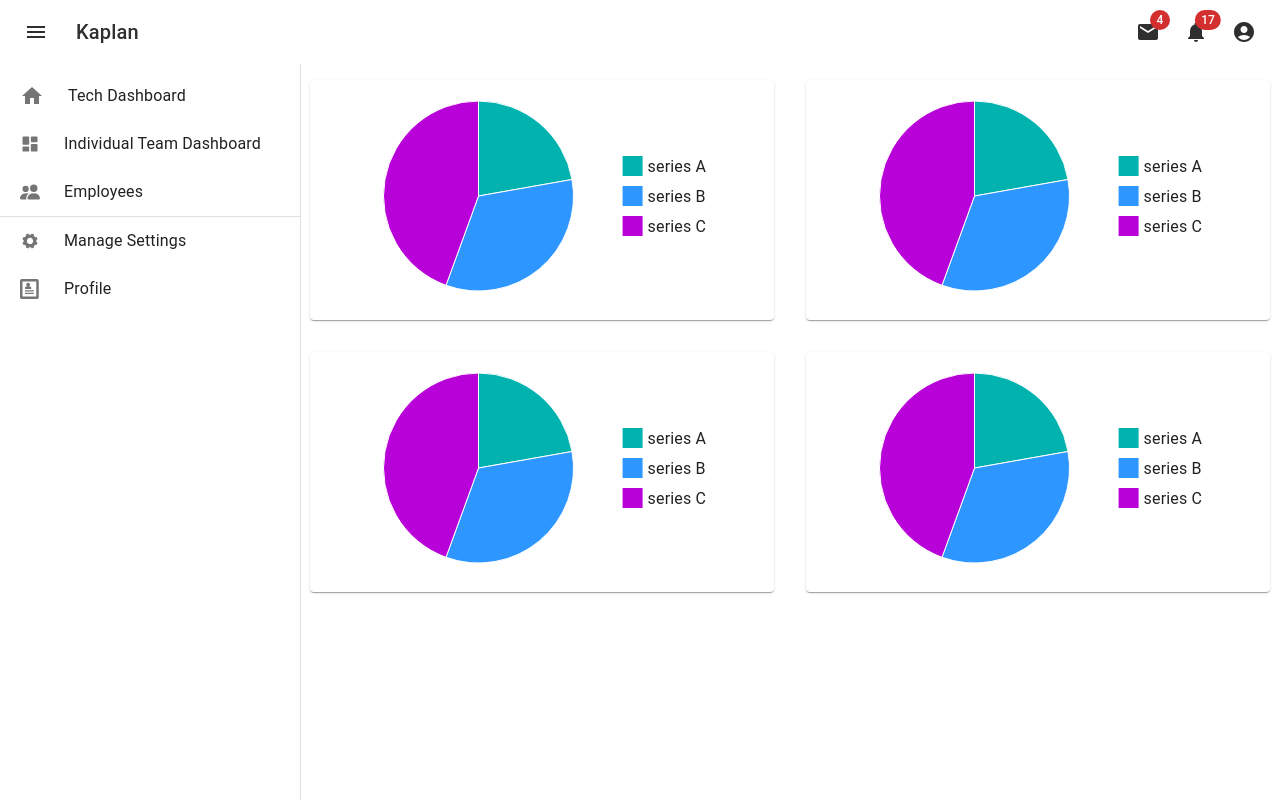
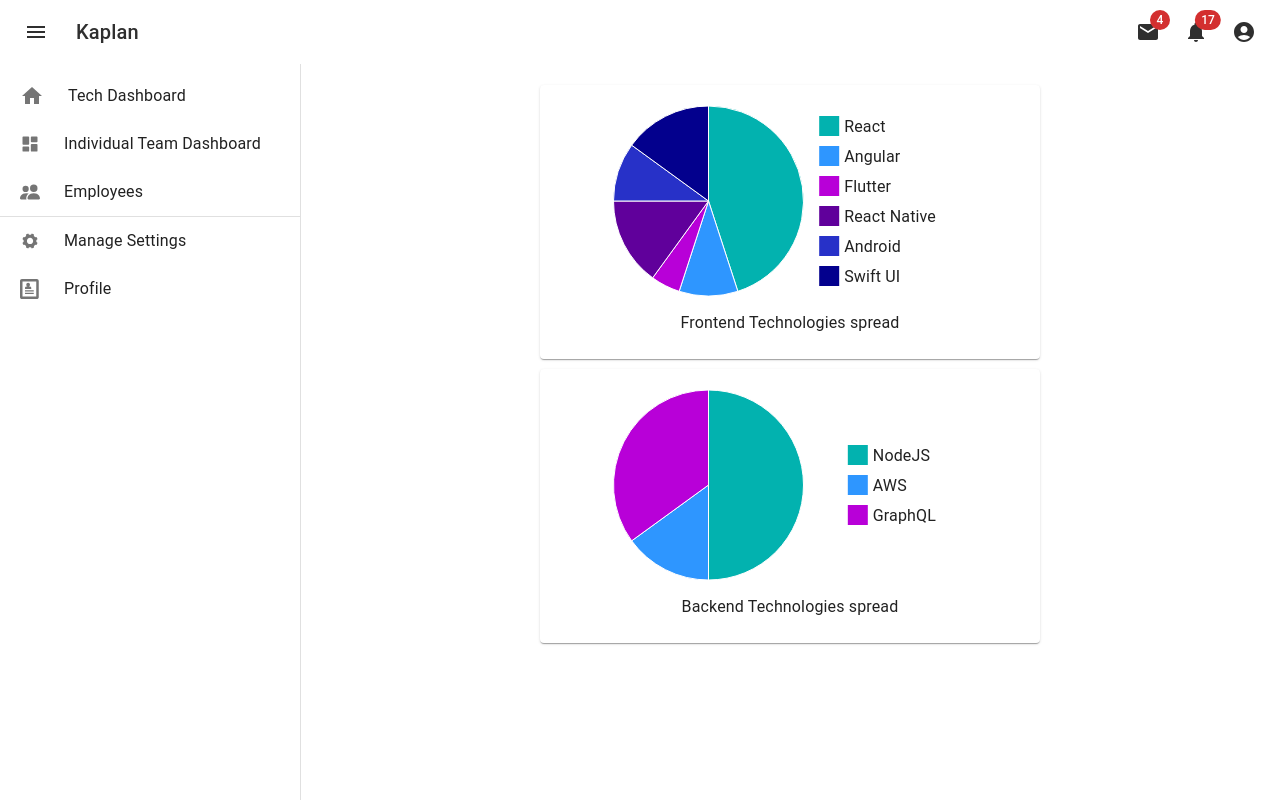
Before and after one commit to AnirupPat/training-app-demo, a React (Create React App) app: page / in a window 1280 px wide. Built offline with nearby package versions, Linux system fonts and the light colour scheme.

Commit message:
Adding PieCharts

```diff
--- a/src/components/pieChart/PieChart.jsx
+++ /dev/null
@@ -1,27 +0,0 @@
-import { PieChart } from "@mui/x-charts/PieChart";
-import CardContent from "@mui/material/CardContent";
-import Card from "@mui/material/Card";
-
-const PieChartComp = () => {
-  return (
-    <Card sx={{ minWidth: 100 }}>
-      <CardContent>
-        <PieChart
-          series={[
-            {
-              data: [
-                { id: 0, value: 10, label: "series A" },
-                { id: 1, value: 15, label: "series B" },
-                { id: 2, value: 20, label: "series C" },
-              ],
-            },
-          ]}
-          width={400}
-          height={200}
-        />
-      </CardContent>
-    </Card>
-  );
-};
-
-export default PieChartComp;
--- /dev/null
+++ b/src/components/pieChartComp/PieChartComp.jsx
@@ -0,0 +1,30 @@
+import { PieChart } from "@mui/x-charts/PieChart";
+import CardContent from "@mui/material/CardContent";
+import Card from "@mui/material/Card";
+import styles from "./PieChartComp.module.scss";
+import { Typography } from "@mui/material";
+
+const PieChartComp = ({ data, title }) => {
+  // console.log("pie chart comp");
+  // console.log(data);
+  return (
+    <div className={styles.pieChartCard}>
+      <Card sx={{ minWidth: 150 }}>
+        <CardContent>
+          <PieChart
+            series={[
+              {
+                data: data.data,
+              },
+            ]}
+            width={400}
+            height={200}
+          />
+          <Typography sx={{ marginTop: "10px" }}>{title}</Typography>
+        </CardContent>
+      </Card>
+    </div>
+  );
+};
+
+export default PieChartComp;
--- /dev/null
+++ b/src/components/pieChartComp/PieChartComp.module.scss
@@ -0,0 +1,5 @@
+.pieChartCard {
+  margin: 5px;
+  min-width: 500px;
+  width: 500px;
+}
--- a/src/components/sideNav/SideNav.jsx
+++ b/src/components/sideNav/SideNav.jsx
@@ -12,7 +12,8 @@ import { appState } from "../../store/app";
 import HomeIcon from "@mui/icons-material/Home";
 import MenuItem from "../menuItem/MenuItem";
 
-const drawerWidth = 300;
+console.log(window.innerWidth);
+const drawerWidth = window.innerWidth > 500 ? 300 : window.innerWidth;
 
 const openedMixin = (theme) => ({
   width: drawerWidth,
--- a/src/pages/home/Home.jsx
+++ b/src/pages/home/Home.jsx
@@ -1,12 +1,15 @@
+import { useState } from "react";
 import Box from "@mui/material/Box";
 import styles from "./Home.module.scss";
-import { styled } from "@mui/material/styles";
 import NavBar from "../../components/navBar/NavBar";
 import SideNav from "../../components/sideNav/SideNav";
 import Grid from "@mui/material/Grid";
-import PieChartComp from "../../components/pieChart/PieChart";
+import PieChartComp from "../../components/pieChartComp/PieChartComp";
+import { techDashboard } from "../../utils/analytics";
 
 const Home = () => {
+  const [dashboardData, setDashboardData] = useState(techDashboard);
+  console.log(dashboardData);
   return (
     <>
       <div className="bgcolor">
@@ -14,28 +17,12 @@ const Home = () => {
         <Box height={70} />
         <Box sx={{ display: "flex", padding: "10px" }}>
           <SideNav />
-          <Grid
-            container
-            spacing={4}
-            direction="row"
-            alignItems="center"
-            justifyContent="center"
-          >
-            <Grid item lg={6} md={6} xs={12}>
-              <PieChartComp />
-            </Grid>
-            <Grid item lg={6} md={6} xs={12}>
-              <PieChartComp />
-            </Grid>
-            <Grid item lg={6} md={6} xs={12}>
-              <PieChartComp />
-            </Grid>
-            <Grid item lg={6} md={6} xs={12}>
-              <PieChartComp />
-            </Grid>
-          </Grid>
+          <div className={styles.home}>
+            {dashboardData.map((val) => (
+              <PieChartComp key={val.title} data={val} title={val.title} />
+            ))}
+          </div>
         </Box>
-        {/* </Box> */}
       </div>
     </>
   );
--- a/src/pages/home/Home.module.scss
+++ b/src/pages/home/Home.module.scss
@@ -1,3 +1,9 @@
 .home {
   background-color: white;
+  display: flex;
+  flex-direction: row;
+  flex-wrap: wrap;
+  justify-content: space-evenly;
+  align-items: center;
+  width: 100%;
 }
--- /dev/null
+++ b/src/utils/analytics.js
@@ -0,0 +1,21 @@
+export const techDashboard = [
+  {
+    data: [
+      { id: 0, value: 45, label: "React" },
+      { id: 1, value: 10, label: "Angular" },
+      { id: 2, value: 5, label: "Flutter" },
+      { id: 3, value: 15, label: "React Native" },
+      { id: 4, value: 10, label: "Android" },
+      { id: 5, value: 15, label: "Swift UI" },
+    ],
+    title: "Frontend Technologies spread",
+  },
+  {
+    data: [
+      { id: 0, value: 50, label: "NodeJS" },
+      { id: 1, value: 15, label: "AWS" },
+      { id: 2, value: 35, label: "GraphQL" },
+    ],
+    title: "Backend Technologies spread",
+  },
+];
```
